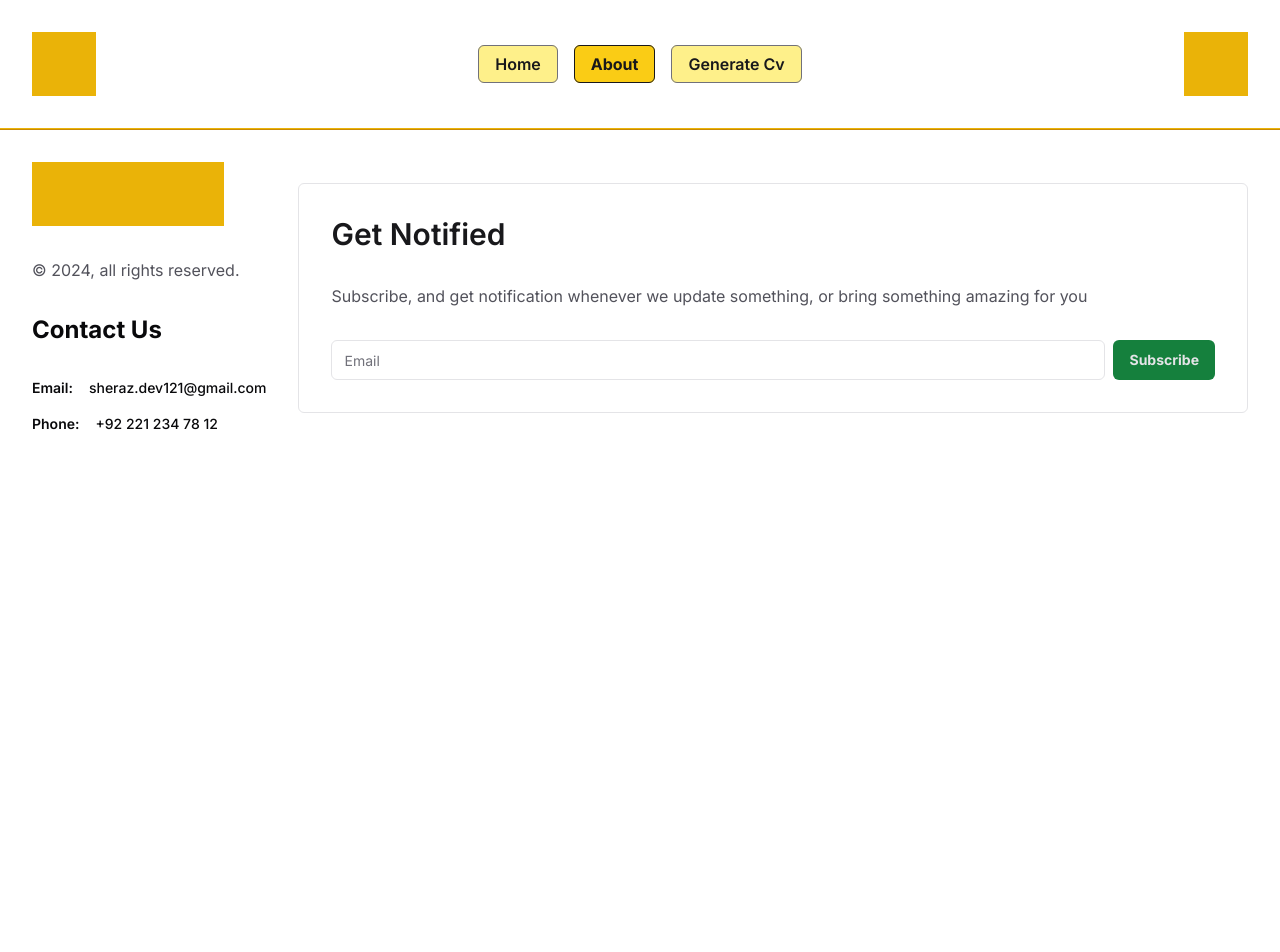
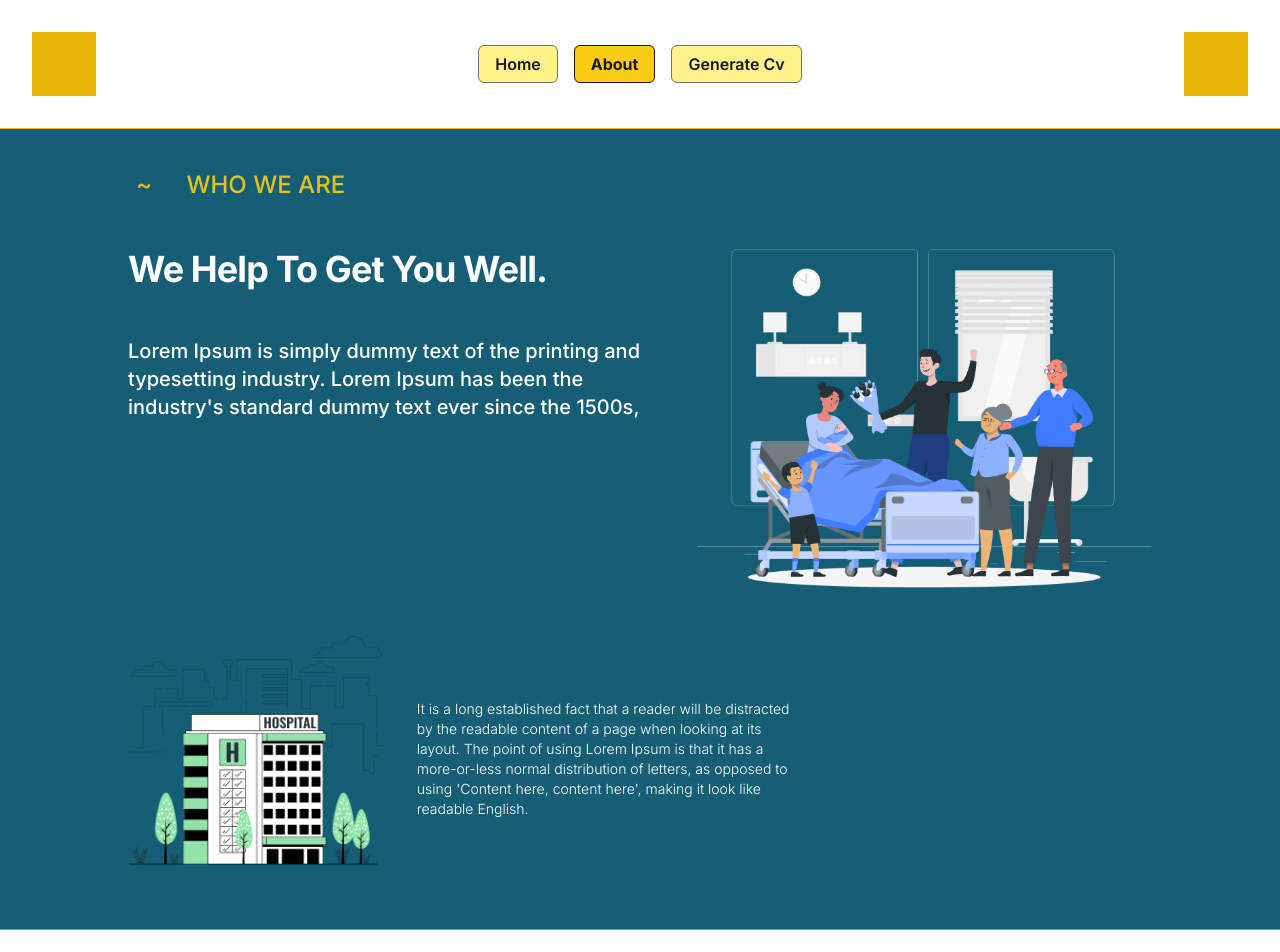
Before and after one commit to sheraz4196/twisto, a Next.js app: page /about in a window 1280 px wide. Shown: the top 952 px of the page. Before the commit the page ends 800 px from the top, so only its background shows below. Built offline with nearby package versions, Linux system fonts and the light colour scheme.

Commit message:
feat:about section

```diff
--- a/app/about/page.tsx
+++ b/app/about/page.tsx
@@ -1,3 +1,53 @@
+import Image from 'next/image';
 export default function About() {
-  return <div>{/* Who we are Section code goes here */}</div>;
+  return (
+    <div className="flex min-h-screen justify-center bg-cyan-800 p-5  md:p-6 lg:p-10">
+      <div className="flex flex-col gap-6 text-white lg:gap-12">
+        <div className="ml-2 text-xl font-medium text-yellow-400/90 lg:text-2xl">
+          <h2>
+            ~<span className="ml-4 lg:ml-7"> WHO WE ARE</span>
+          </h2>
+        </div>
+        <div className="flex max-w-2xl gap-5 sm:flex-col lg:max-w-5xl  lg:flex-row lg:gap-10">
+          <div className="">
+            <h1 className=" text-2xl font-bold tracking-tight lg:text-4xl">
+              We Help To Get You Well.
+            </h1>
+            <p className="mt-6 text-lg font-medium lg:mt-12 lg:text-xl">
+              Lorem Ipsum is simply dummy text of the printing and typesetting industry. Lorem Ipsum
+              has been the industry's standard dummy text ever since the 1500s,
+            </p>
+          </div>
+          <div className="sm:px-40 lg:px-0">
+            <Image
+              src={'/patient.png'}
+              alt="Client-Review"
+              className="h-auto w-screen"
+              width={312}
+              height={160}
+            />
+          </div>
+        </div>
+        <div className="flex max-w-lg items-center gap-4 sm:flex-col-reverse lg:max-w-2xl lg:flex-row lg:gap-8">
+          <div className="sm:px-40 lg:px-0">
+            <Image
+              src={'/hospital.png'}
+              alt="Client-Review"
+              className="h-auto w-screen"
+              width={312}
+              height={160}
+            />
+          </div>
+          <div>
+            <p className="text-xs font-light lg:text-sm">
+              It is a long established fact that a reader will be distracted by the readable content
+              of a page when looking at its layout. The point of using Lorem Ipsum is that it has a
+              more-or-less normal distribution of letters, as opposed to using 'Content here,
+              content here', making it look like readable English.
+            </p>
+          </div>
+        </div>
+      </div>
+    </div>
+  );
 }
```
Also changed, not shown: public/hospital.png (added), public/patient.png (added).
